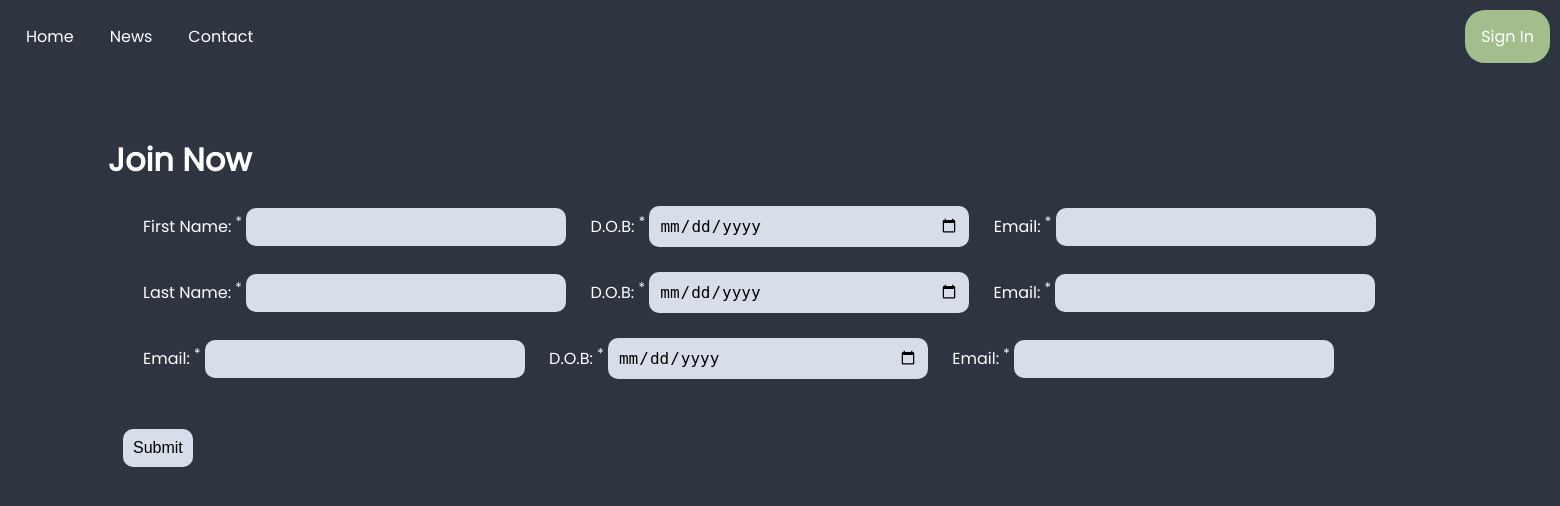
After one commit to SilentSmeary/UTCL-Y13, a PHP site: page /join_now.html in a window 1560 px wide. The commit adds this page. Shown: the top 506 px of the page. Run offline with PHP 8.4, Linux system fonts and the light colour scheme.

Commit message:
added: start of html

```diff
--- a/Part 5 - Sept 24 HTML and CSS Basics /index.html
+++ b/Part 5 - Sept 24 HTML and CSS Basics /index.html
@@ -33,7 +33,7 @@
                 </ul>
                 Join the GibJohn Tutoring community today and take the first step towards academic success. Let us help you achieve your best!</p>
                 <br>
-                <a id="join_now" href="">Join now!</a>
+                <a id="join_now" href="join_now.html">Join now!</a>
 
         </div>
         <img id="content_image" src="assets/home_page_image.png" alt="">
--- /dev/null
+++ b/Part 5 - Sept 24 HTML and CSS Basics /join_now.html
@@ -0,0 +1,61 @@
+<!DOCTYPE html>
+<html lang="en">
+<head>
+    <meta charset="UTF-8">
+    <meta name="viewport" content="width=device-width, initial-scale=1.0">
+    <link rel="preconnect" href="https://fonts.googleapis.com">
+    <link rel="preconnect" href="https://fonts.gstatic.com" crossorigin>
+    <link href="https://fonts.googleapis.com/css2?family=Poppins&display=swap" rel="stylesheet">
+    <link rel="stylesheet" href="style.css">
+    <title>GibJohn Tutoring</title>
+</head>
+<body>
+    <ul class="navbar_main">
+        <li class="navbar_li"><a href="index.html">Home</a></li>
+        <li class="navbar_li"><a href="#news">News</a></li>
+        <li class="navbar_li"><a href="#contact">Contact</a></li>
+        <li class="navbar_li" style="float:right"><a class="active" href="sign_in.html">Sign In</a></li>
+    </ul>
+
+    <div id="container">
+        <div id="heading">
+            <h1>Join Now</h1>
+        </div>
+        <div id="join_now_content">
+            <form action="">
+                <!-- 1 -->
+                <label class="firstname_title" for="fname">First Name: <sup>*</sup></label>
+                <input class="firstname" type="text" id="fname" name="fname">
+                <!-- 2 -->
+                <label class="firstname_title" for="lname">D.O.B: <sup>*</sup></label>
+                <input class="firstname" type="date" id="email" name="email">
+                <!-- 3 -->
+                <label class="firstname_title" ffor="lname">Email: <sup>*</sup></label>
+                <input class="firstname" type="text" id="email" name="email">
+                <!-- 1 -->
+                <label class="firstname_title" for="lname">Last Name: <sup>*</sup></label>
+                <input class="firstname" type="text" id="lname" name="lname">
+                <!-- 2 -->
+                <label class="firstname_title" for="lname">D.O.B: <sup>*</sup></label>
+                <input class="firstname" type="date" id="email" name="email">
+                <!-- 3 -->
+                <label class="firstname_title" ffor="lname">Email: <sup>*</sup></label>
+                <input class="firstname" type="text" id="email" name="email">
+                <!-- 1 -->
+                <label class="firstname_title" ffor="lname">Email: <sup>*</sup></label>
+                <input class="firstname" type="text" id="email" name="email">
+                <!-- 2 -->
+                <label class="firstname_title" for="lname">D.O.B: <sup>*</sup></label>
+                <input class="firstname" type="date" id="email" name="email">
+                <!-- 3 -->
+                <label class="firstname_title" ffor="lname">Email: <sup>*</sup></label>
+                <input class="firstname" type="text" id="email" name="email">
+
+                <br><br>
+                <input class="custom_submit" type="submit" name="" id="">
+            </form>
+        </div>
+
+    </div>
+</body>
+</html>
--- a/Part 5 - Sept 24 HTML and CSS Basics /style.css
+++ b/Part 5 - Sept 24 HTML and CSS Basics /style.css
@@ -73,3 +73,40 @@ li a:hover:not(.active) {
 .homepage_list{
     margin-bottom: 10px;
 }
+
+.firstname{
+    padding: 10px;
+    border: transparent;
+    background-color: #D8DEE9;
+    border-radius: 10px;
+    font-size: 16px;
+    width: 300px; /* Added this line to increase the width */
+    /* margin-left: 5px; */
+    margin-bottom: 25px;
+}
+
+.firstname_title{
+    margin-left: 20px;
+    margin-bottom: 10px;
+}
+
+.custom_submit{
+    font-size: 16px;
+    padding: 10px;
+    background-color: #D8DEE9;
+    border: transparent;
+    border-radius: 10px;
+}
+
+#join_now_content{
+    padding-right: 100px;
+    font-size: 16px;
+    color: white;
+    margin-left: 115px;
+    width: 1300px;
+    float: left;
+    display: flex;
+    flex-flow: row wrap;
+    justify-content: space-between;
+    /* border: solid; */
+}
```
Also changed, not shown: Part 5 - Sept 24 HTML and CSS Basics /sign_in.html (+15 -2 lines), Part 5 - Sept 24 HTML and CSS Basics /logged_in_homepage.html (added).
